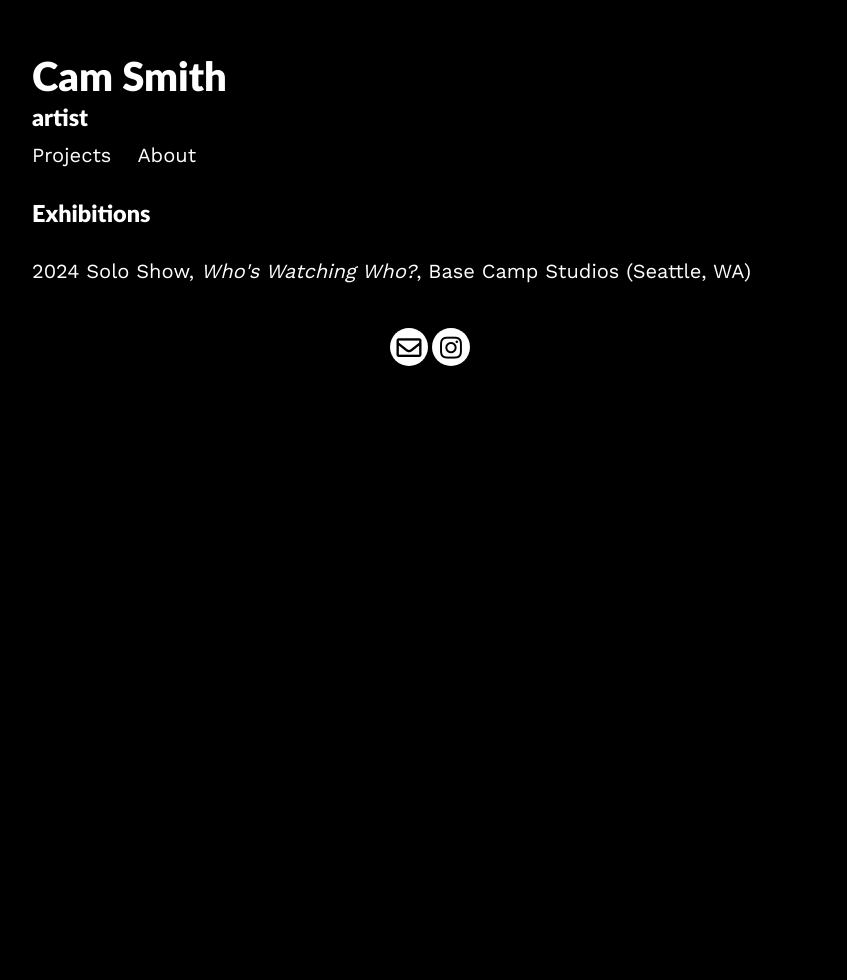
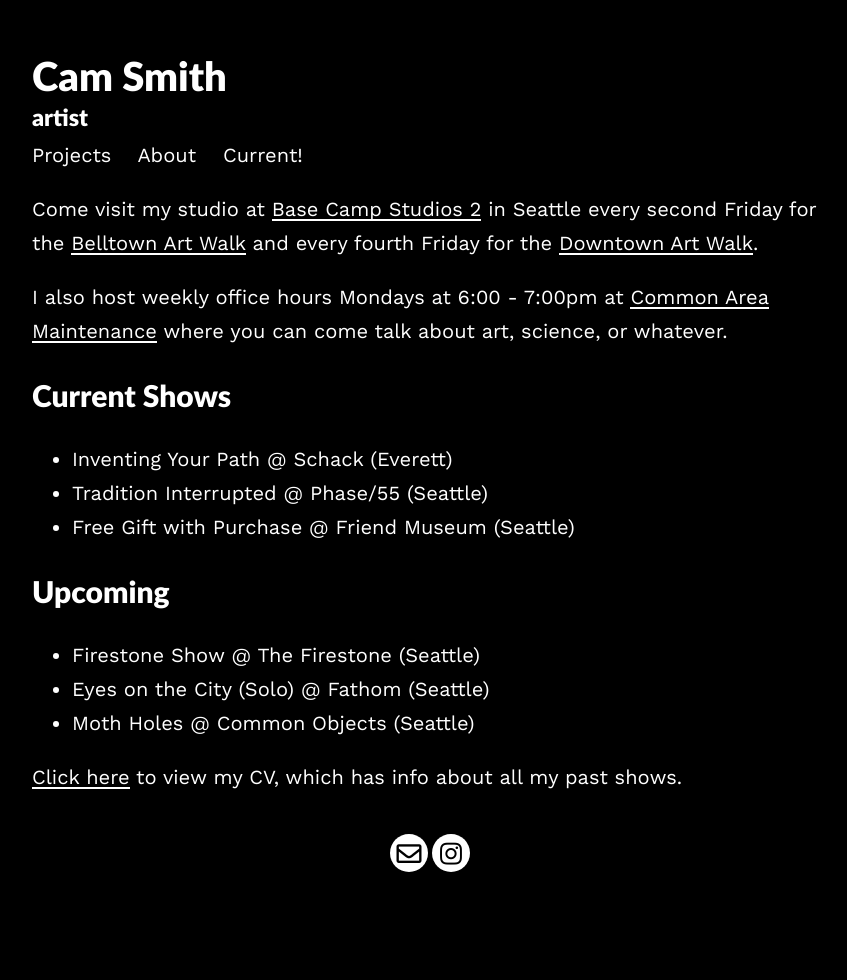
Before and after one commit to camoverride/portfolio, a Jekyll site: the page built from shows.md, in a window 1280 px wide. Shown: the whole page, without its empty margins (208-1055 px from the left). Built offline with Jekyll 4.4.1, drawn with Linux system fonts in a browser that asks for light colours; nearby versions of some CDN libraries.

Commit message:
overhaul, add cv, current events, birth

```diff
--- a/_includes/navigation.html
+++ b/_includes/navigation.html
@@ -1,7 +1,7 @@
 <div class="links scroll">
         <a href="{{site.baseurl}}/">Projects</a>
         <a href="{{site.baseurl}}/cam.html">About</a>
-        <!-- <a href="{{site.baseurl}}/cv.html">CV</a> -->
+        <a href="{{site.baseurl}}/whatsup.html">Current!</a>
         <!-- <a href="{{site.baseurl}}/blog/">Blog</a> -->
         <!-- <a href="{{site.baseurl}}/fragments.html">Fragments</a> -->
         <!-- <a href="{{site.baseurl}}/photos.html">Photography</a> -->
--- a/_layouts/cv.html
+++ /dev/null
@@ -1,21 +0,0 @@
----
-layout: default
----
-
-<p></p>
-
-<!-- <a href="" style="color:teal;">Download CV</a> -->
-
-<h3>Exhibitions</h3>
-
-<!-- <p>
-  2024	Group Show, Monthly Group Show, Chatwin Arts (Seattle, WA)
-</p> -->
-
-<p>
-  2024	Solo Show, <i>Who's Watching Who?</i>, Base Camp Studios (Seattle, WA)
-</p>
-
-<!-- <p>
-  2024	Solo Show, Eyes on You!, The Panic Room (Seattle, WA)
-</p> -->
--- /dev/null
+++ b/_layouts/whatsup.html
@@ -0,0 +1,32 @@
+---
+layout: default
+---
+
+<p>
+    Come visit my studio at <a href="https://maps.app.goo.gl/GwMntPTyMJWfjf1Y9">Base Camp Studios 2</a> in Seattle every second Friday for the <a href="https://www.belltownartwalk.com/">Belltown Art Walk</a> and every fourth Friday for the <a href="https://www.belltownartwalk.com/downtown-art-walk">Downtown Art Walk</a>.
+</p>
+
+<p>
+    I also host weekly office hours Mondays at 6:00 - 7:00pm at <a href="https://maps.app.goo.gl/NjcTqDcjavybhZov9">Common Area Maintenance</a> where you can come talk about art, science, or whatever.
+</p>
+
+<h2>Current Shows</h2>
+
+<ul>
+    <li>Inventing Your Path @ Schack (Everett)</li>
+    <li>Tradition Interrupted @ Phase/55 (Seattle)</li>
+    <li>Free Gift with Purchase @ Friend Museum (Seattle)</li>
+</ul>
+
+
+<h2>Upcoming</h2>
+
+<ul>
+    <li>Firestone Show @ The Firestone (Seattle)</li>
+    <li>Eyes on the City (Solo) @ Fathom (Seattle)</li>
+    <li>Moth Holes @ Common Objects (Seattle)</li>
+</ul>
+
+<p>
+    <a href="{{site.baseurl}}/assets/cam_smith_cv.pdf">Click here</a> to view my CV, which has info about all my past shows.
+</p>
```
Also changed, not shown: _layouts/about.html (+50 -2 lines), _layouts/birth.html (added, +7 -0 lines), _layouts/cam.html (+5 -6 lines), birth.md (added, +8 -0 lines), shows.md (renamed from cv.md, +2 -2 lines), 1 other file.
